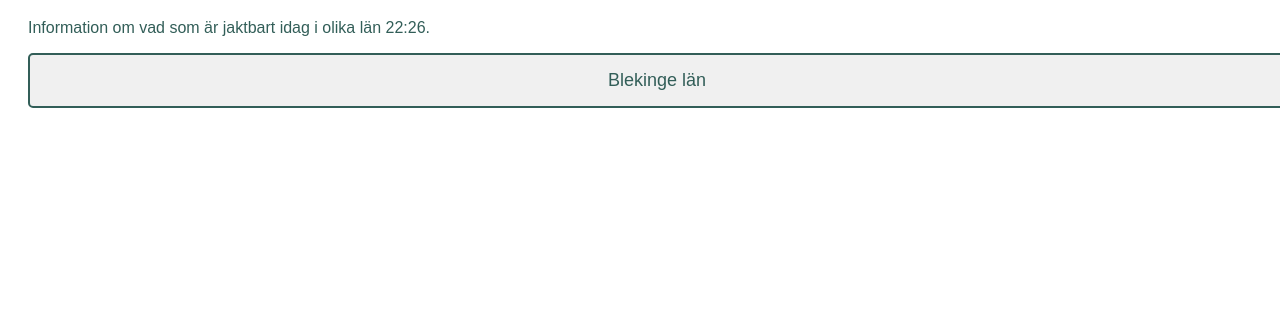
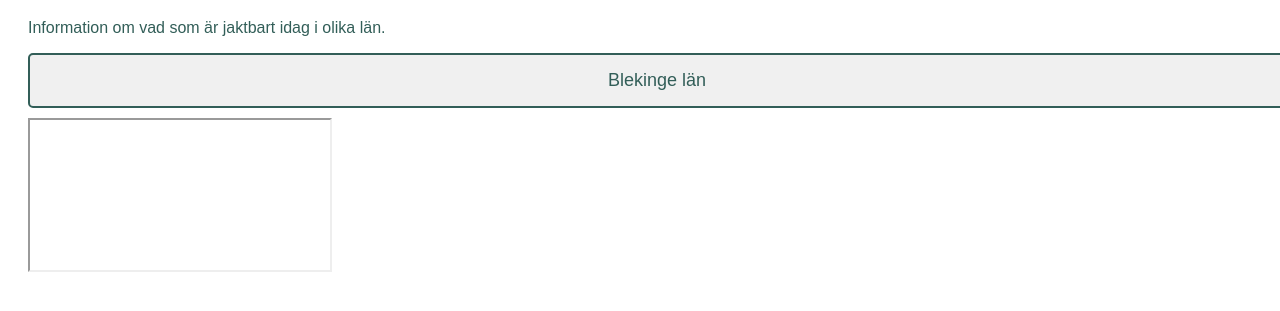
Before and after one commit to jaktkartan/jaktkartan, a plain HTML site: page bottom_panel/jaktbart_idag.html in a window 1280 px wide. Shown: the part 89-400 px from the top of the page. Drawn offline with Linux system fonts and the light colour scheme; files whose address does not match are found by name.

Commit message:
Update jaktbart_idag.html

```diff
--- a/bottom_panel/jaktbart_idag.html
+++ b/bottom_panel/jaktbart_idag.html
@@ -28,18 +28,11 @@
             background-color: rgb(50, 94, 88);
             color: white;
         }
-        /* Style för iframe */
-        #sheet-iframe {
-            width: 100%;
-            height: 500px; /* Justera höjden efter behov */
-            border: none; /* Ta bort ramen runt iframe */
-            margin-top: 20px;
-        }
     </style>
 </head>
 <body>
     <h1>Jaktbart Idag</h1>
-    <p>Information om vad som är jaktbart idag i olika län 22:26.</p>
+    <p>Information om vad som är jaktbart idag i olika län.</p>
     <div id="county-buttons">
         <a href="#" class="county-button" onclick="loadIframe('https://docs.google.com/spreadsheets/d/e/1oATfmEvymVvgLMsvSQ2CgZOC9DgLPDGn/pubhtml?gid=1144895507')">Blekinge län</a>
         <!-- Lägg till liknande knappar för andra län här -->
```
